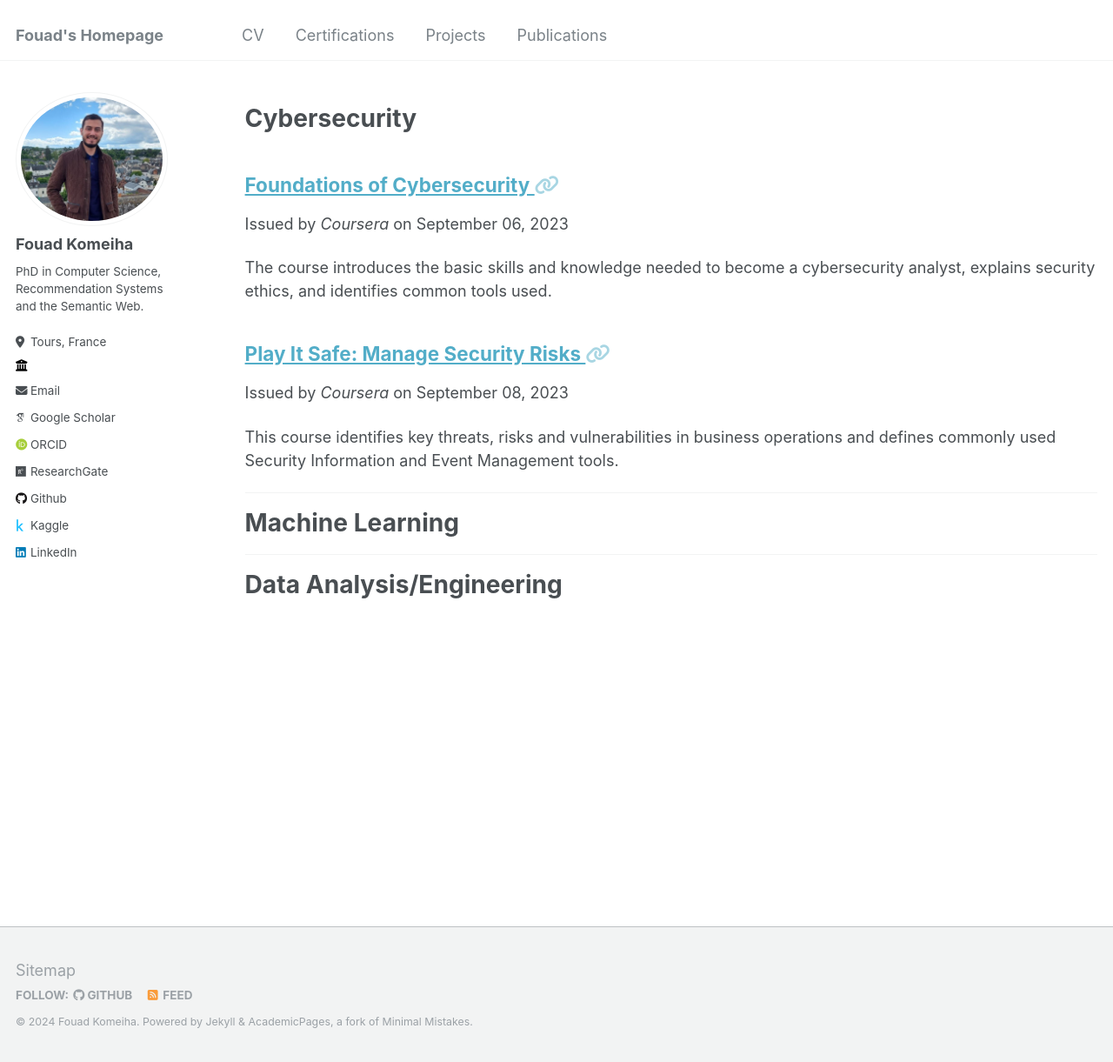
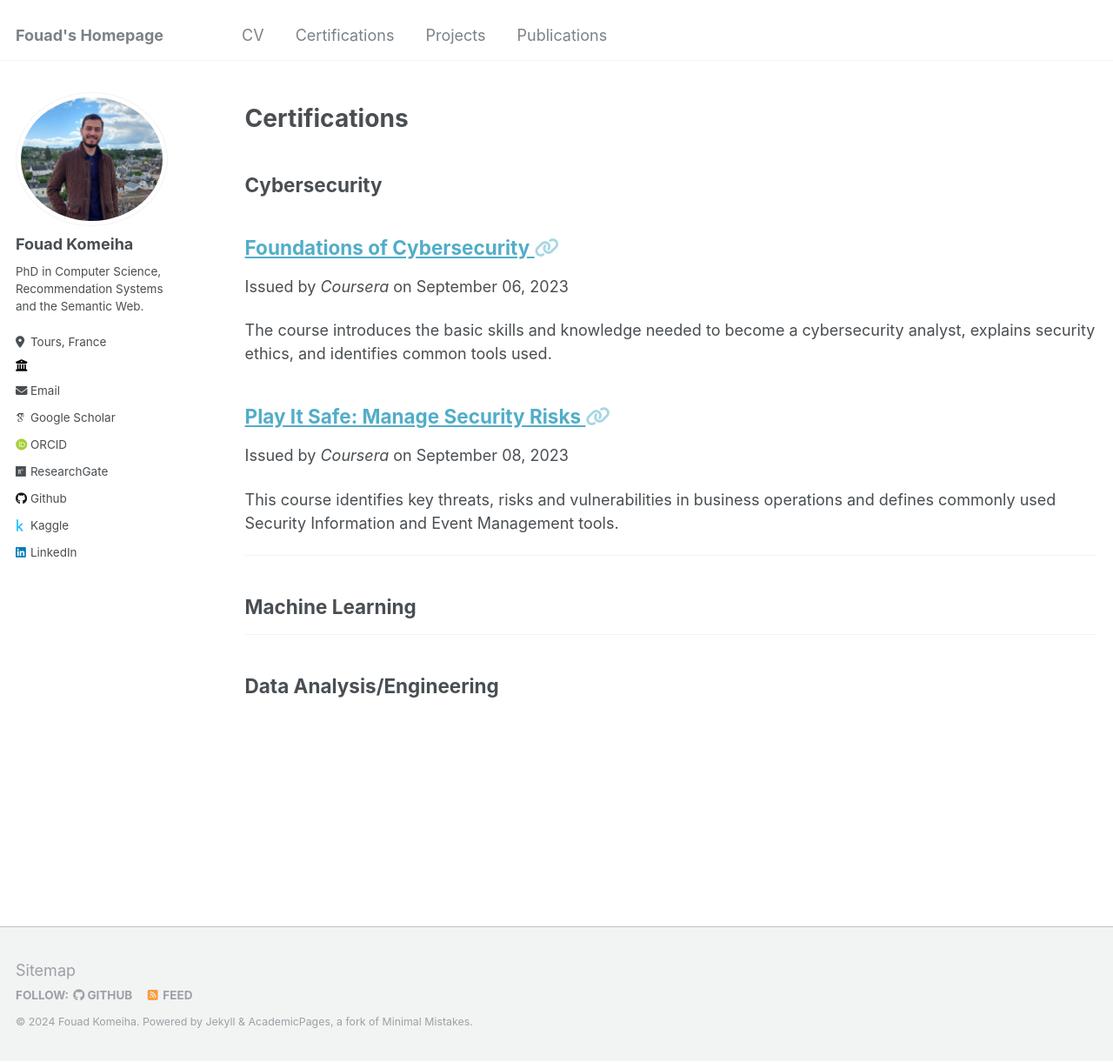
Before and after one commit to FouadKom/FouadKom.github.io, a Jekyll site: the page built from _pages/certifications.md, in a window 1280 px wide and 1221 px high. Shown: the whole window at 87% size. Built offline with Jekyll 4.4.1, drawn with Linux system fonts in a browser that asks for light colours; some web fonts are replaced.

Commit message:
Update certifications.md

```diff
--- a/_pages/certifications.md
+++ b/_pages/certifications.md
@@ -7,7 +7,9 @@ author_profile: true
 
 {% include base_path %}
 
-<h1>Cybersecurity</h1>
+<h1>Certifications</h1>
+
+<h2>Cybersecurity</h2>
 {% assign cybersecurity_certs = site.certifications | where: "category", "cybersecurity" %}
 {% for certification in cybersecurity_certs %}
   {% include archive-single-certs.html certification=certification %}
@@ -15,7 +17,7 @@ author_profile: true
 
 ***
 
-<h1>Machine Learning</h1>
+<h2>Machine Learning</h2>
 {% assign ML_certs = site.certifications | where: "category", "ML" %}
 {% for certification in ML_certs %}
   {% include archive-single-certs.html certification=certification %}
@@ -23,7 +25,7 @@ author_profile: true
 
 ***
 
-<h1>Data Analysis/Engineering</h1>
+<h2>Data Analysis/Engineering</h2>
 {% assign data_certs = site.certifications | where: "category", "dataEngineering" %}
 {% for certification in data_certs %}
   {% include archive-single-certs.html certification=certification %}
```
